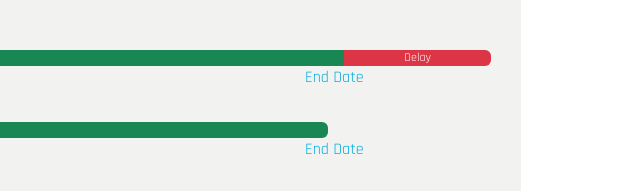
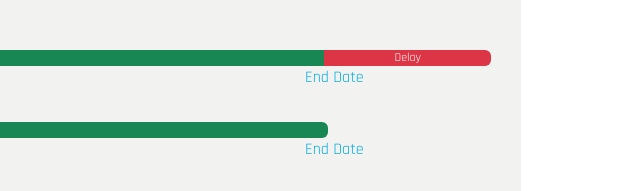
Before and after one commit to Akshay-SA/HTML, a plain HTML site: page index.html in a window 1280 px wide. Shown: the part 517-708 px from the top of the page, 640-1280 px from the left. Drawn offline with nearby package versions, Linux system fonts and the light colour scheme.

Commit message:
Space issue

```diff
--- a/index.html
+++ b/index.html
@@ -142,10 +142,10 @@
                 </div>
                 <h4 class="mb-2 mt-3">Project Tracker</h4>
                 <div class="col-md-12 col-sm-12 progress">
-                    <div class="progress-bar bg-success" role="progressbar" style="width:85%">
+                    <div class="progress-bar bg-success" role="progressbar" style="width:83%">
                         <p class="mt-3"></p>
                     </div>
-                    <div class="progress-bar bg-danger" role="progressbar" style="width:15%">
+                    <div class="progress-bar bg-danger" role="progressbar" style="width:17%">
                         <p class="mt-3">Delay</p>
                     </div>
                 </div>
```
